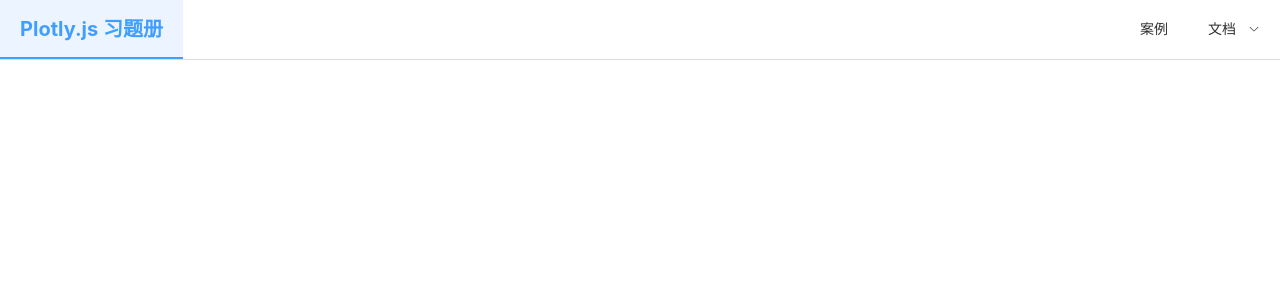
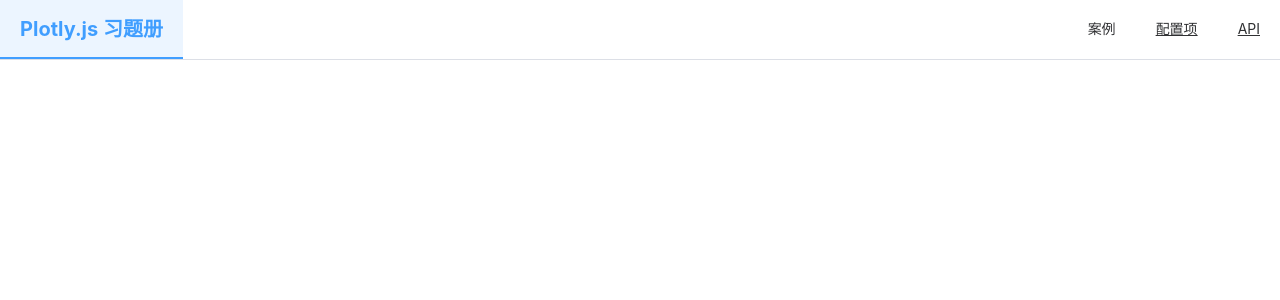
Before and after one commit to Z-J-wang/plotly-exercise-book, a Vue app: page / in a window 1280 px wide. Shown: the top 300 px of the page. Built offline with nearby package versions, Linux system fonts and the light colour scheme.

Commit message:
feat(env): 添加 VITE_BASE 环境变量并更新相关配置
- 新增 .env 文件，设置 VITE_BASE=/plotly-exercise-book/
- 更新 .vscode/settings.json，添加 VITE 相关设置
- 修改 src/App.vue，使用环境变量调整路径
- 更新 vite.config.ts，引入环境变量作为 base 配置

```diff
--- a/src/App.vue
+++ b/src/App.vue
@@ -29,7 +29,7 @@ function scrollIntoView() {
 }
 
 onMounted(() => {
-  activeIndex.value = window.location.pathname
+  activeIndex.value = window.location.pathname.replace(import.meta.env.VITE_BASE, '')
   setTimeout(() => {
     scrollIntoView()
   }, 2000)
@@ -44,11 +44,12 @@ onMounted(() => {
           <RouterLink :to="{ name: 'Home' }" class="font-bold text-xl no-underline">Plotly.js 习题册</RouterLink>
         </el-menu-item>
         <el-menu-item index="1">案例</el-menu-item>
-        <el-sub-menu index="/docs">
-          <template #title>文档</template>
-          <el-menu-item index="/docs/config">配置</el-menu-item>
-          <el-menu-item index="/docs/api">Api</el-menu-item>
-        </el-sub-menu>
+        <el-menu-item index="/docs/config">
+          <router-link :to="{ name: 'PlotlyConfig' }">配置项</router-link>
+        </el-menu-item>
+        <el-menu-item index="/docs/api">
+          <router-link :to="{ name: 'Api' }">API</router-link>
+        </el-menu-item>
       </el-menu>
     </el-header>
     <RouterView />
--- a/vite.config.ts
+++ b/vite.config.ts
@@ -3,10 +3,16 @@ import { fileURLToPath, URL } from 'node:url'
 import { defineConfig } from 'vite'
 import vue from '@vitejs/plugin-vue'
 
+/**
+ * 因为在使用 CommonJS 输出格式时，import.meta 不可用.
+ * 故改为 process.env.VITE_BASE
+ */
+const base = process.env.VITE_BASE || '/'
+
 // https://vitejs.dev/config/
 export default defineConfig({
   publicDir: '/plotly-exercise-book/',
-  base: '/plotly-exercise-book/',
+  base: base,
   plugins: [vue()],
   resolve: {
     alias: {
```
Also changed, not shown: 1 other file (tests, documents, lock files or other folders).
